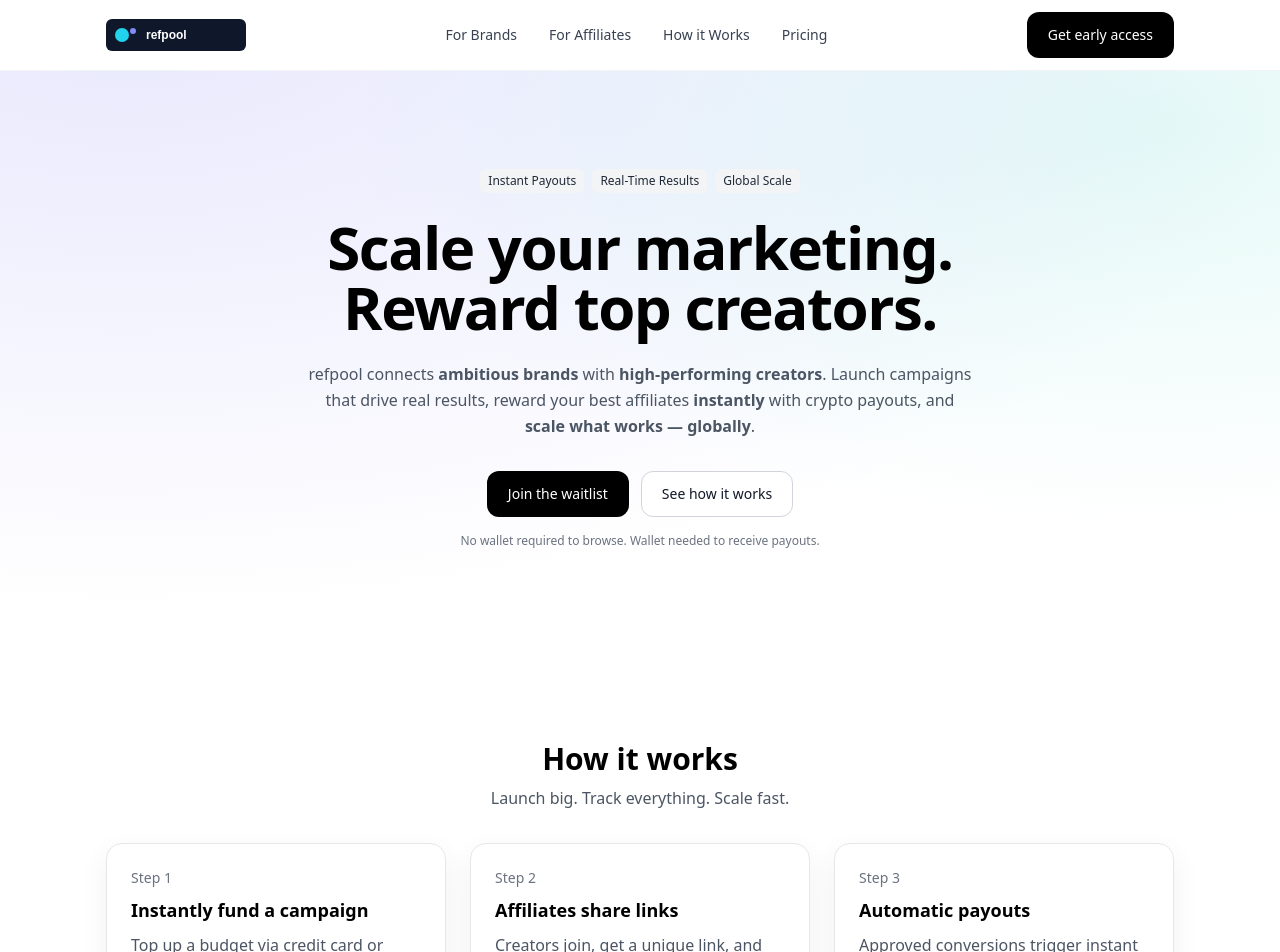
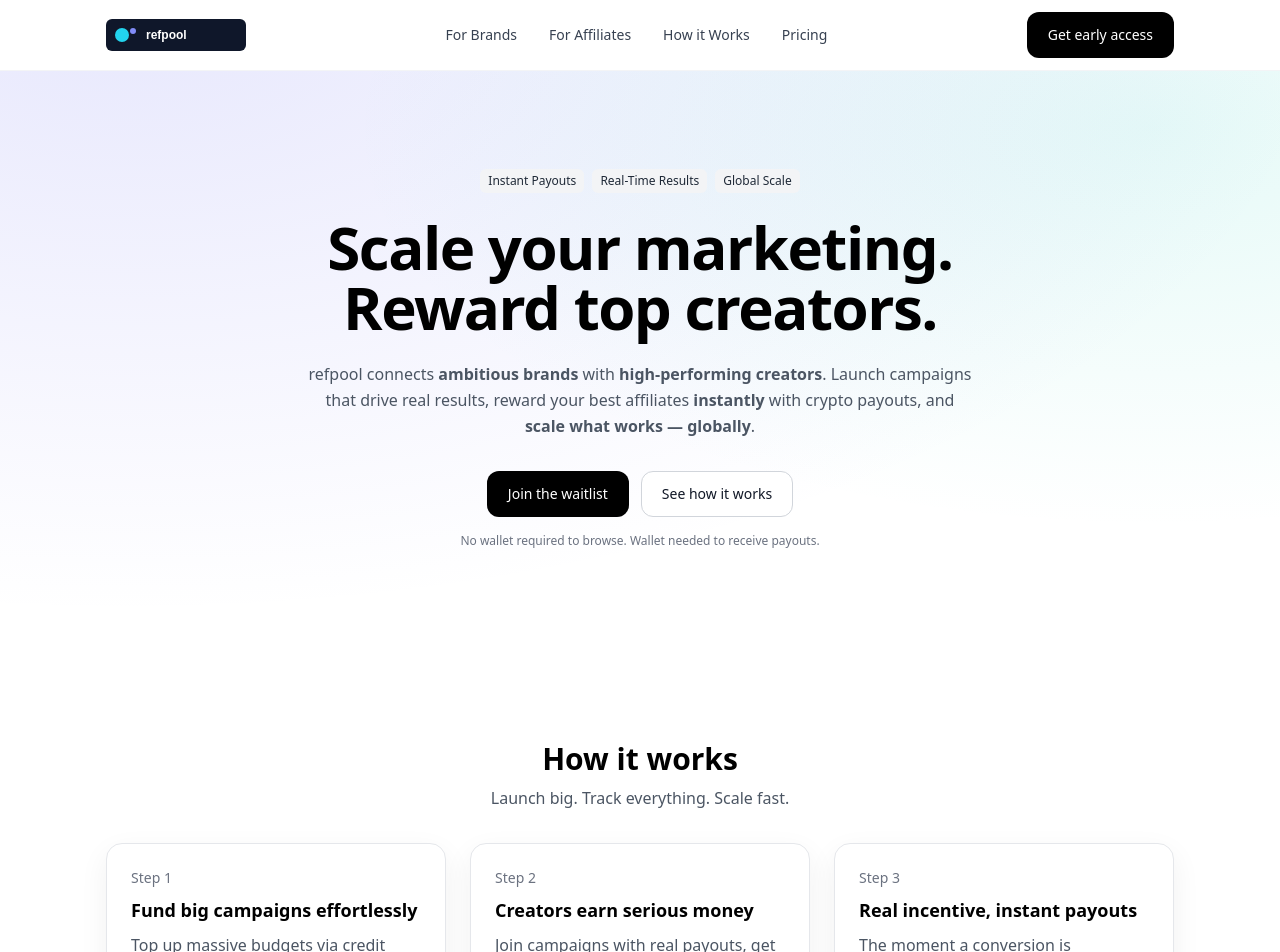
Before and after one commit to mihailistov/refpool-landing, a Next.js app: page / in a window 1280 px wide. Shown: the top 952 px of the page. Built offline with nearby package versions, Linux system fonts and the light colour scheme.

Commit message:
more copy changes

```diff
--- a/components/How.tsx
+++ b/components/How.tsx
@@ -1,8 +1,8 @@
 export default function How() {
   const steps = [
-    { title: "Instantly fund a campaign", desc: "Top up a budget via credit card or USDC. Set payout per conversion and end date. Watch your ROI grow in real-time." },
-    { title: "Affiliates share links", desc: "Creators join, get a unique link, and promote on socials. Live tracking shows clicks, conversions, and earnings as they happen." },
-    { title: "Automatic payouts", desc: "Approved conversions trigger instant payouts from the pool. Real-time analytics let you optimize campaigns on the fly." }
+    { title: "Fund big campaigns effortlessly", desc: "Top up massive budgets via credit card or USDC. Set high payouts per conversion and watch creators flock to promote your brand." },
+    { title: "Creators earn serious money", desc: "Join campaigns with real payouts, get your unique link, and watch your earnings multiply with every conversion you drive." },
+    { title: "Real incentive, instant payouts", desc: "The moment a conversion is approved, creators get paid instantly. No waiting, no excuses, just immediate rewards for results." }
   ];
 
   return (
```
